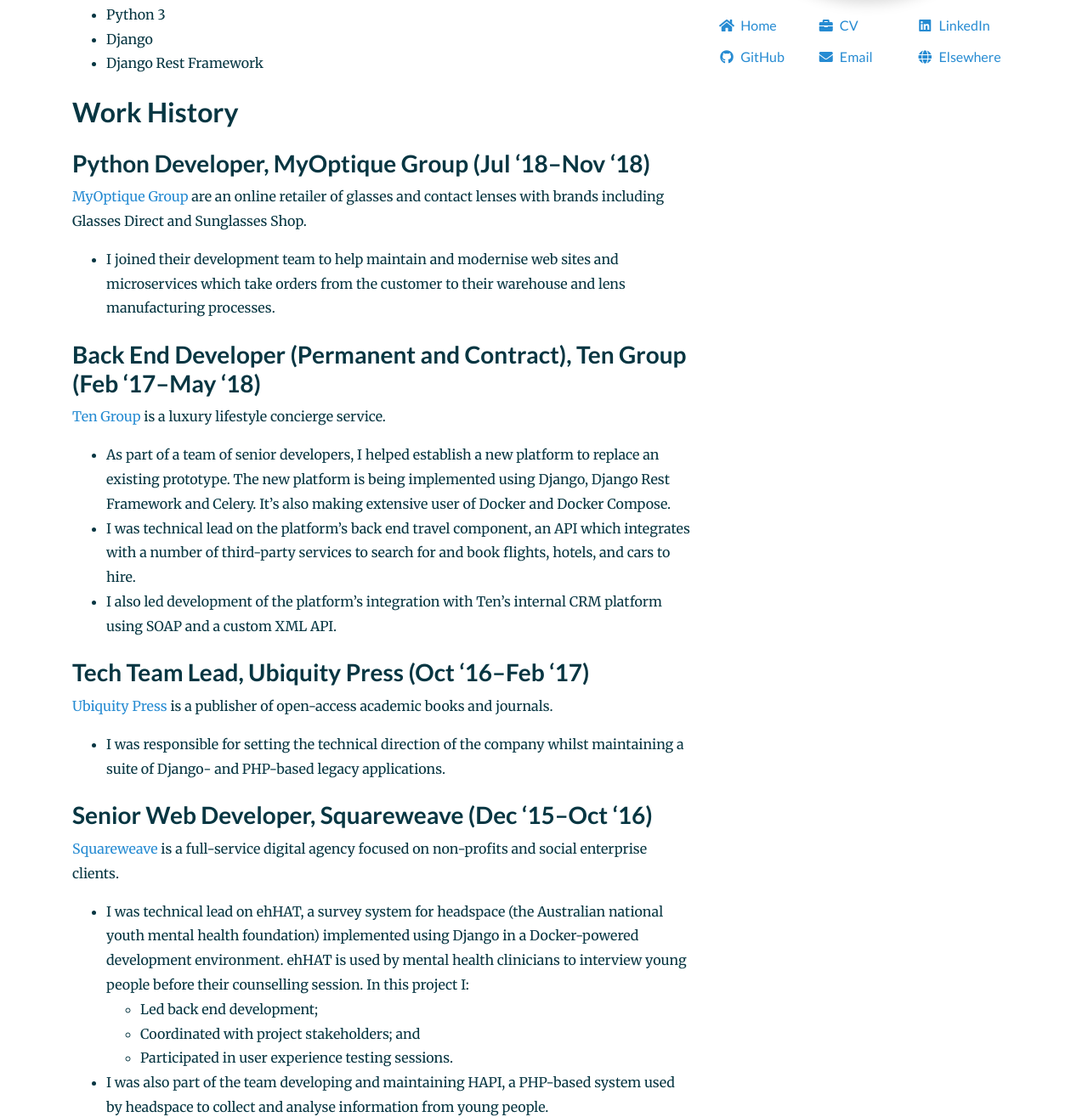
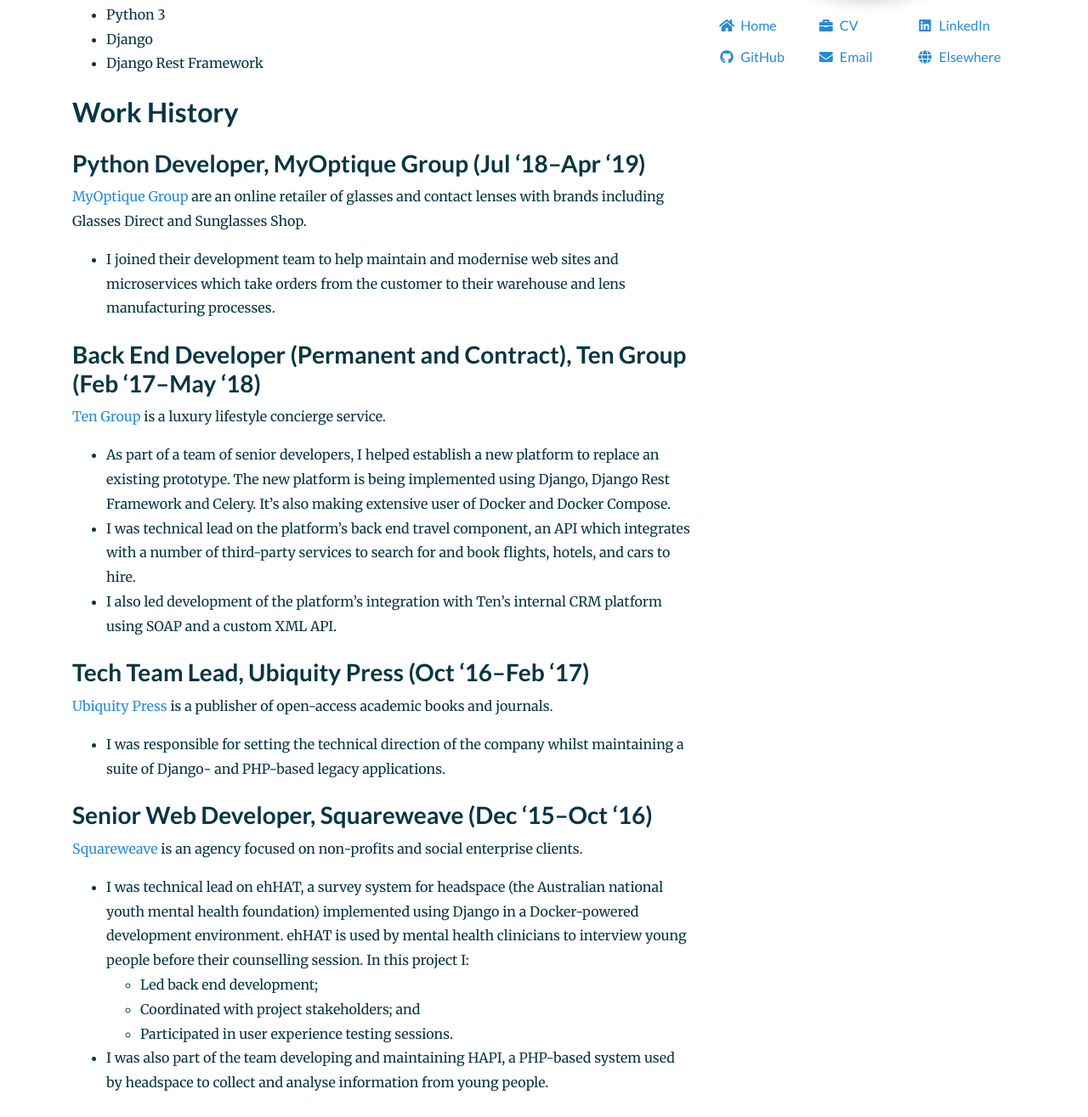
Before and after one commit to craiga/craiga.id.au, a Jekyll site: the page built from cv.markdown, in a window 1280 px wide and 1400 px high, scrolled down 317 px, cut to the strip 85-1400 px from the top of the window. Shown: the whole strip at 85% size. Built offline with Jekyll 4.4.1, drawn with Linux system fonts in a browser that asks for light colours; our own code applies the rules of GitHub Pages for plain Markdown files.

Commit message:
Update MyOptique dates

```diff
--- a/cv.markdown
+++ b/cv.markdown
@@ -20,7 +20,7 @@
 
 ## Work History
 
-### Python Developer, MyOptique Group (Jul&nbsp;‘18–Nov&nbsp;‘18)
+### Python Developer, MyOptique Group (Jul&nbsp;‘18–Apr&nbsp;‘19)
 
 [MyOptique Group](http://www.myoptiquegroup.com) are an online retailer of glasses and contact lenses with brands including Glasses Direct and Sunglasses Shop.
 
@@ -43,7 +43,7 @@
 
 ### Senior Web Developer, Squareweave (Dec&nbsp;‘15–Oct&nbsp;‘16)
 
-[Squareweave](http://squareweave.com.au) is a full-service digital agency focused on non-profits and social enterprise clients.
+[Squareweave](http://squareweave.com.au) is an agency focused on non-profits and social enterprise clients.
 
 * I was technical lead on ehHAT, a survey system for headspace (the Australian national youth mental health foundation) implemented using Django in a Docker-powered development environment. ehHAT is used by mental health clinicians to interview young people before their counselling session. In this project I:
     * Led back end development;
```
Also changed, not shown: 2 other files.
